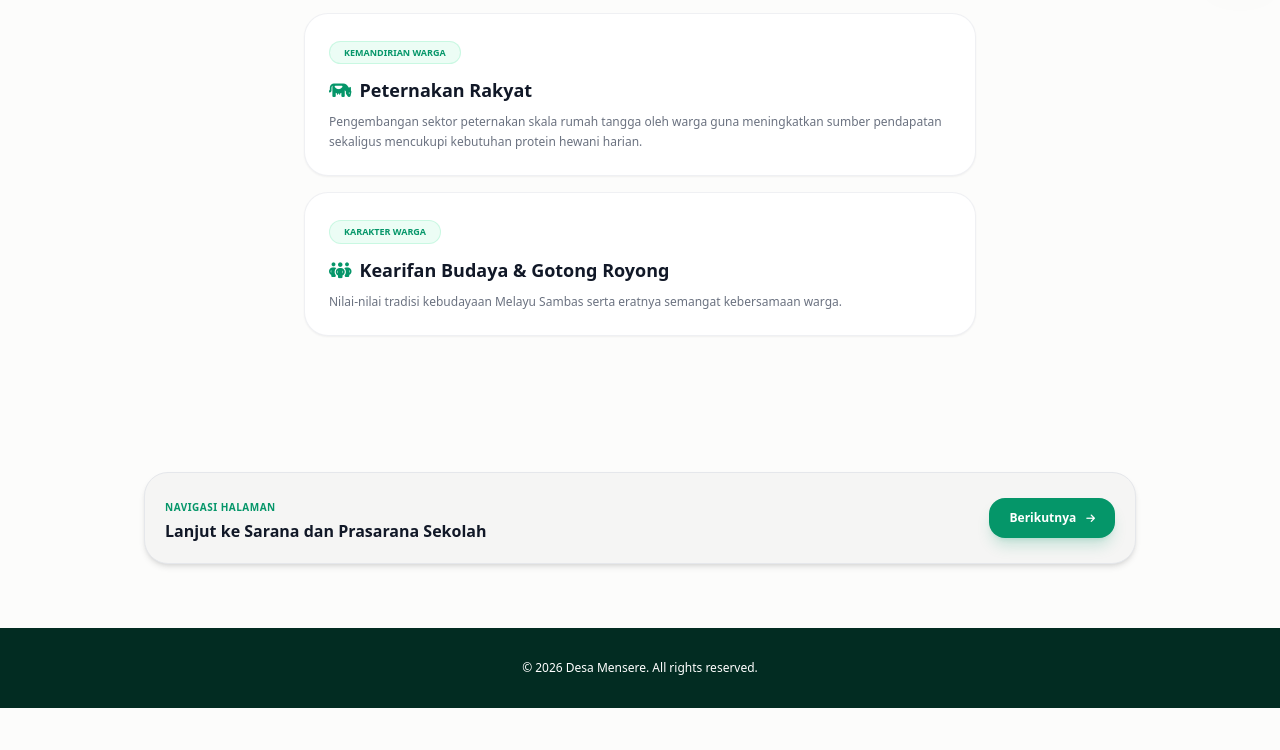
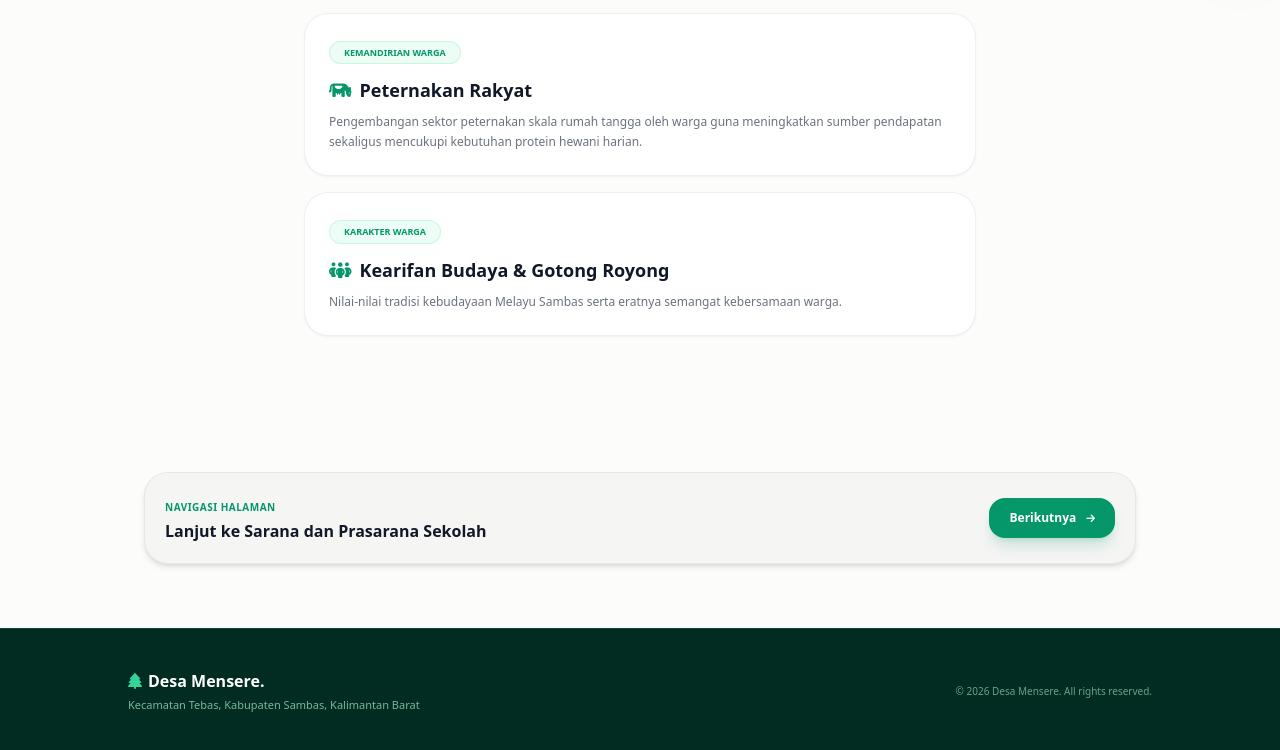
Before and after one commit to tinarpl1/village-promotion, a plain HTML site: page potensi.html in a window 1280 px wide. Shown: the part 822-1572 px from the top of the page. Before the commit the page ends 1530 px from the top, so only its background shows below. Drawn offline with nearby package versions, Linux system fonts and the light colour scheme.

Commit message:
Update potensi.html

```diff
--- a/potensi.html
+++ b/potensi.html
@@ -164,8 +164,16 @@
   </div>
 
   <!-- Footer -->
-  <footer class="bg-emerald-950 text-white py-8 px-4 text-center text-xs font-medium">
-    <p>© 2026 Desa Mensere. All rights reserved.</p>
+  <footer class="bg-emerald-950 text-white py-10 px-4 md:px-8 border-t border-emerald-900 font-medium">
+    <div class="max-w-5xl mx-auto flex flex-col md:flex-row justify-between items-center gap-4 text-center md:text-left">
+      <div>
+        <h3 class="text-base font-extrabold flex items-center justify-center md:justify-start gap-1.5"><i class="fa-solid fa-tree text-emerald-400"></i> Desa Mensere.</h3>
+        <p class="text-emerald-200/70 text-[11px] mt-1">Kecamatan Tebas, Kabupaten Sambas, Kalimantan Barat</p>
+      </div>
+      <div class="text-[10px] text-emerald-200/60">
+        <p>© 2026 Desa Mensere. All rights reserved.</p>
+      </div>
+    </div>
   </footer>
 
   <!-- Script Toggle Dark Mode dengan LocalStorage -->
```
